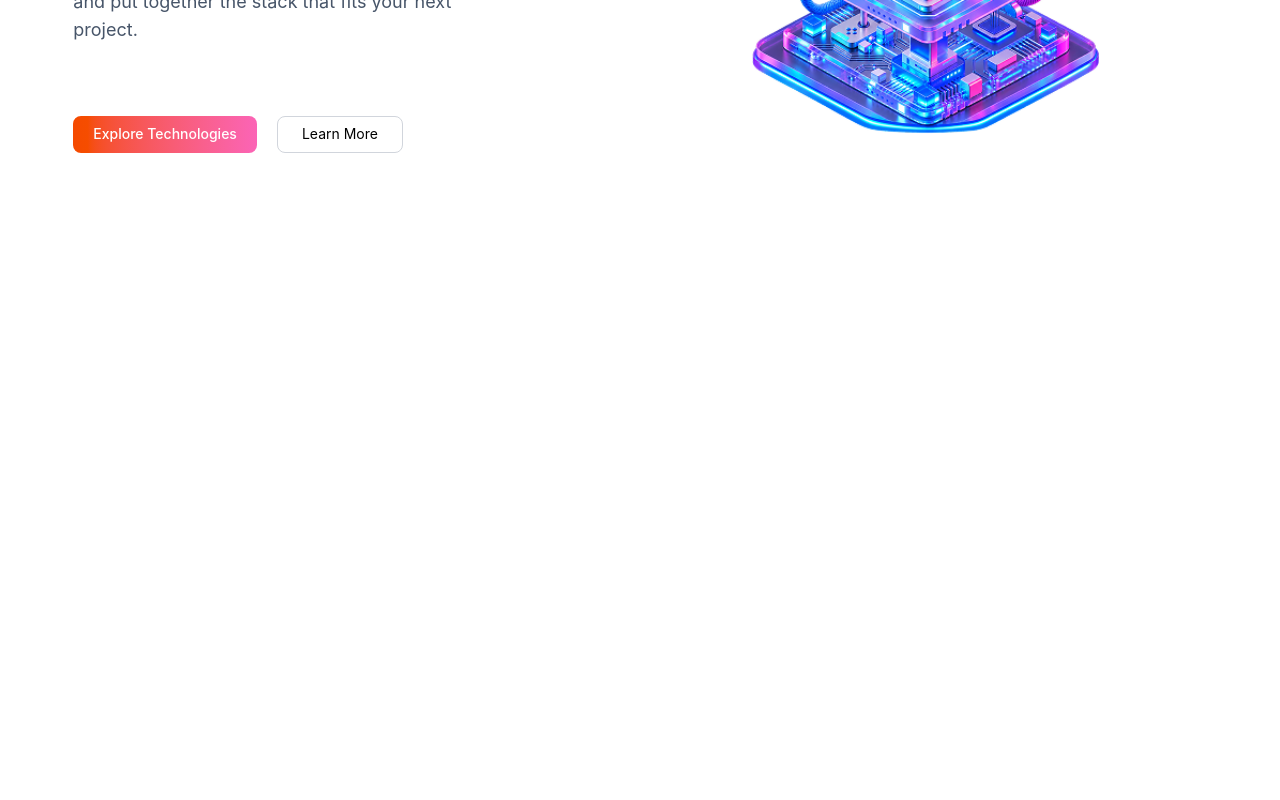
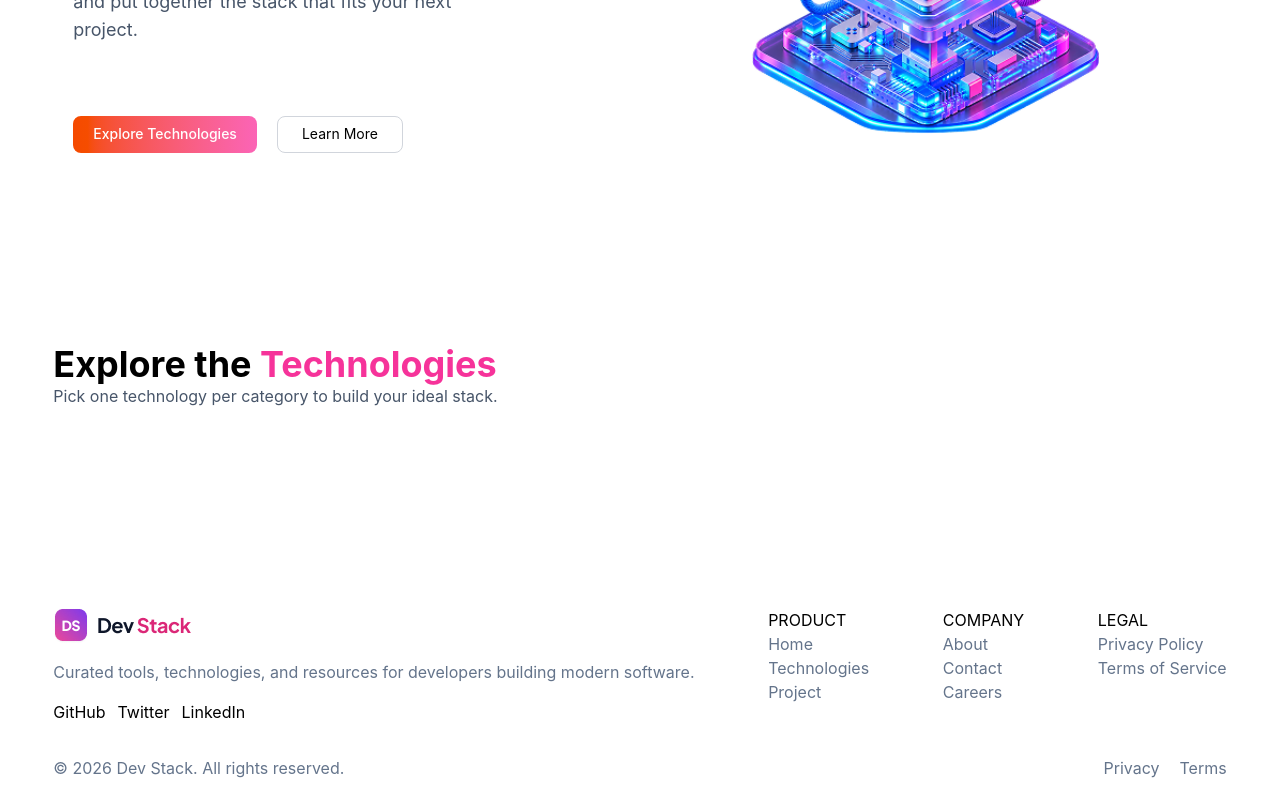
Before and after one commit to therealrifat/DevStack, a React (Vite) app: page / in a window 1280 px wide. Shown: the part 460-1260 px from the top of the page. Before the commit the page ends 804 px from the top, so only its background shows below. Built offline with nearby package versions, Linux system fonts and the light colour scheme.

Commit message:
feat: add footer section and desgin for large display and just touch techology cart setion

```diff
--- a/src/App.tsx
+++ b/src/App.tsx
@@ -1,5 +1,7 @@
 import BannerSection from "./component/BannerSection"
+import Footer from "./component/Footer"
 import Navbar from "./component/Navbar"
+import Technology from "./component/Technology"
 
 function App() {
 
@@ -8,6 +10,8 @@ function App() {
     <>
       <Navbar />
       <BannerSection />
+      <Technology />
+      <Footer />
     </>
   )
 }
--- /dev/null
+++ b/src/component/Footer.tsx
@@ -0,0 +1,51 @@
+import footerImage from '../assets/logo-text.png'
+
+const Footer = () => {
+    return (
+        <div className="max-w-11/12 mx-auto mt-50 space-y-3">
+           <div className='flex flex-row justify-between'>
+                <div className=' space-y-4'>
+                    <img src={footerImage} alt="" />
+                    <p className='text-[#64748B]'>Curated tools, technologies, and resources for developers building modern software.</p>
+                    <ul className='flex gap-3'>
+                        <li><a href="#">GitHub</a></li>
+                        <li><a href="#">Twitter</a></li>
+                        <li><a href="#">LinkedIn</a></li>
+                    </ul>
+                </div>
+                <div>
+                    <h4>PRODUCT </h4>
+                    <ul className='text-[#64748B]'>
+                        <li><a href="#">Home </a></li>
+                        <li><a href="#">Technologies </a></li>
+                        <li><a href="#">Project </a></li>
+                    </ul>
+                </div>
+                <div>
+                    <h4>COMPANY </h4>
+                    <ul className='text-[#64748B]'>
+                        <li><a href="#">About </a></li>
+                        <li><a href="#">Contact</a></li>
+                        <li><a href="#">Careers </a></li>
+                    </ul>
+                </div>
+                <div>
+                    <h4>LEGAL</h4>
+                    <ul className='text-[#64748B]'>
+                         <li><a href="#">Privacy Policy </a></li>
+                        <li><a href="#">Terms of Service</a></li>
+                    </ul>
+                </div>
+           </div>
+           <div className='flex justify-between py-5 text-[#64748b]'>
+                <p>© 2026 Dev Stack. All rights reserved.</p>
+                <div className='flex gap-5'>
+                    <p>Privacy</p>
+                    <p>Terms</p>
+                </div>
+           </div>
+        </div>
+    );
+};
+
+export default Footer;
--- /dev/null
+++ b/src/component/Technology.tsx
@@ -0,0 +1,13 @@
+
+
+const Technology = () => {
+    return (
+        <div className="max-w-11/12 mx-auto">
+            <h2 className="text-4xl font-bold">Explore the <span className="text-pink-500">Technologies</span></h2>
+            <p className="text-[#475569]">Pick one technology per category to build your ideal stack.</p>
+
+        </div>
+    );
+};
+
+export default Technology;
```
